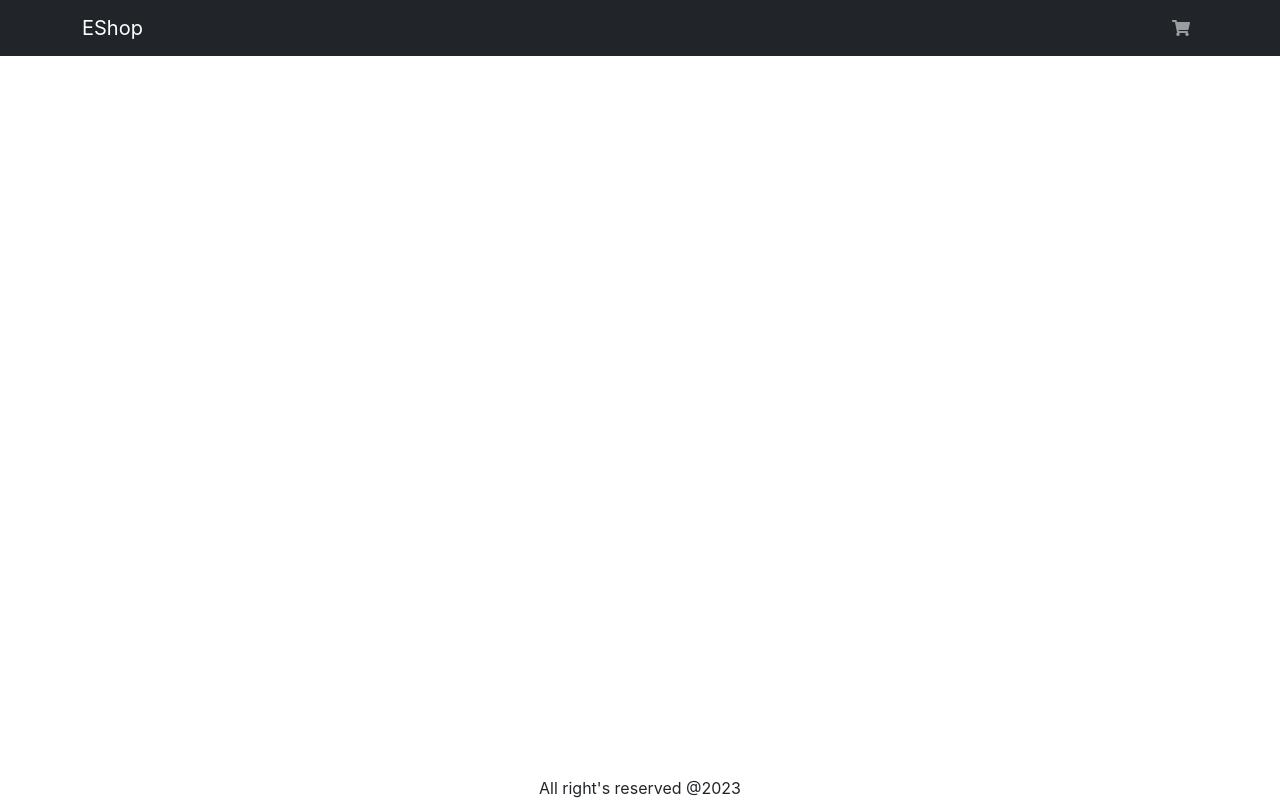
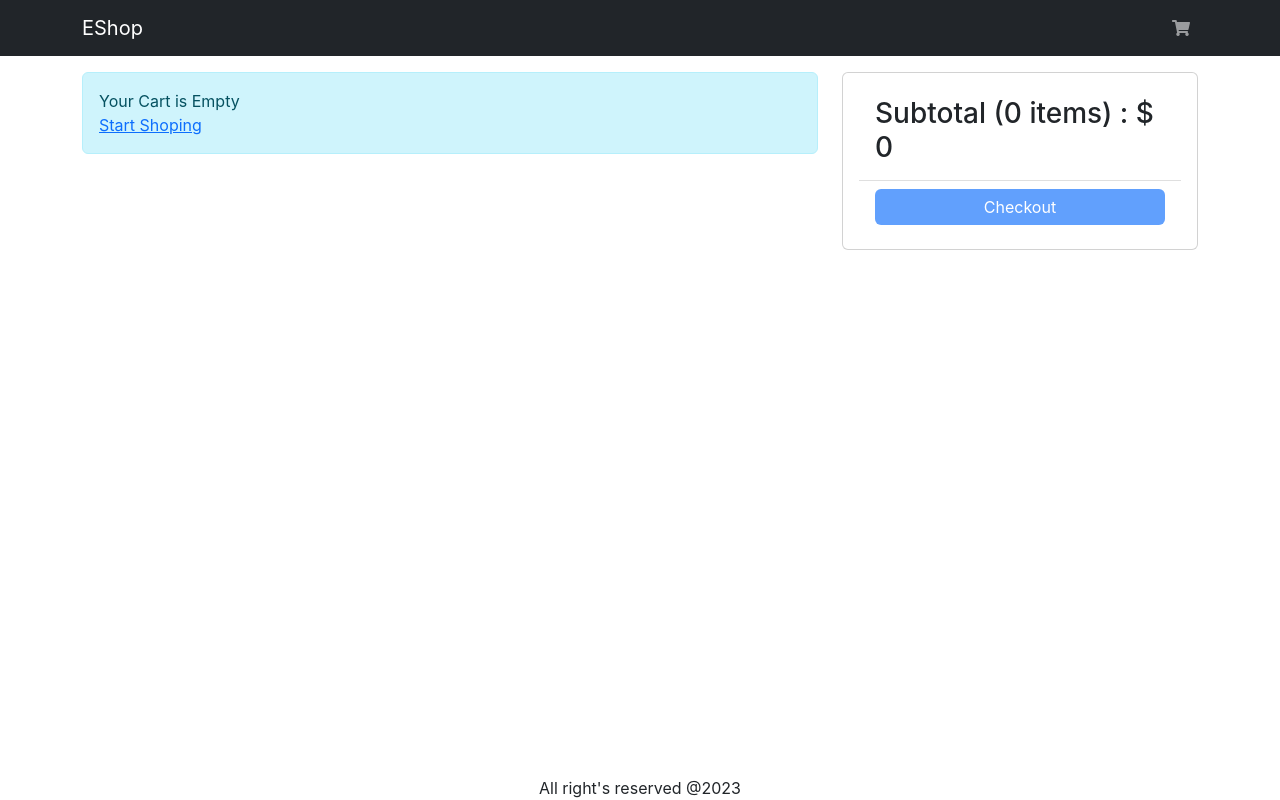
Before and after one commit to ItaySegev01/e-shop-frontend, a React (Create React App) app: page /cart in a window 1280 px wide. Built offline with nearby package versions, Linux system fonts and the light colour scheme.

Commit message:
Added the Shopping Cart

```diff
--- a/src/App.js
+++ b/src/App.js
@@ -9,6 +9,7 @@ import Nav from 'react-bootstrap/Nav';
 import { LinkContainer } from 'react-router-bootstrap';
 import { useContext } from 'react';
 import {store} from './store'
+import CartPage from './pages/CartPage';
 
 function App() {
   const {state} = useContext(store);
@@ -38,6 +39,7 @@ function App() {
             <Routes>
               <Route path="/product/:token" element={<ProductPage />} />
               <Route path="/" element={<HomePage />} />
+              <Route path="/cart" element={<CartPage />} />
             </Routes>
           </Container>
         </main>
--- a/src/Components/Product.js
+++ b/src/Components/Product.js
@@ -2,11 +2,33 @@ import { Link } from 'react-router-dom';
 import Card from 'react-bootstrap/Card';
 import Button from 'react-bootstrap/Button';
 import Rating from './Rating';
+import axios from 'axios';
+import { useContext } from 'react';
+import { store } from '../store';
 
 function Product(props) {
   const { product } = props;
+  const { state, dispatch: ctxDispatch } = useContext(store);
+  const {
+    cart: { cartItems },
+  } = state;
+
+  const addToCartHandler = async (item) => {
+    const existItem = cartItems.find((x) => x._id === product._id);
+    const quantity = existItem ? existItem.quantity + 1 : 1;
+    const { data } = await axios.get(`/api/v1/products/${item._id}`);
+    if (data.countInStock < quantity) {
+      window.alert('Sorry the Product is Out Of Stock');
+      return;
+    }
+    ctxDispatch({
+      type: 'ADD_TO_CART',
+      payload: { ...item, quantity },
+    });
+  };
+
   return (
-    <Card className="product-card">
+    <Card className="product-card h-100 d-flex align-items-stretch">
       <Link to={`/product/${product.token}`}>
         <img
           className="card-img-top"
@@ -14,7 +36,7 @@ function Product(props) {
           alt={product.title}
         ></img>
       </Link>
-      <Card.Body>
+      <Card.Body className="h-100">
         <Link to={`/product/${product.token}`}>
           <Card.Title>{product.title}</Card.Title>
         </Link>
@@ -23,7 +45,19 @@ function Product(props) {
           numReviews={product.rating.count}
         ></Rating>
         <Card.Text>{product.price} $</Card.Text>
-        <Button>Add to card</Button>
+        {product.countInStock === 0 ? (
+          <Button variant="light" dissabled = {true}>
+            Out Of Stock
+          </Button>
+        ) : (
+          <Button
+            onClick={() => {
+              addToCartHandler(product);
+            }}
+          >
+            Add to Cart
+          </Button>
+        )}
       </Card.Body>
     </Card>
   );
--- a/src/index.css
+++ b/src/index.css
@@ -15,7 +15,7 @@ code {
 .products {
   display: flex;
   flex-wrap: wrap;
-  justify-content: center;
+  justify-content: space-between;
 }
 
 .single-product {
@@ -75,3 +75,8 @@ main {
   box-shadow: 10px 10px 10px #888888 ;
   transform: scale(1.02);
 }
+
+.image-thumbnail {
+  height: 70px;
+
+}
--- a/src/pages/CartPage.js
+++ b/src/pages/CartPage.js
@@ -0,0 +1,135 @@
+import { useContext } from 'react';
+import { store } from '../store';
+import { Helmet } from 'react-helmet-async';
+import Row from 'react-bootstrap/Row';
+import Col from 'react-bootstrap/Col';
+import MessageBox from '../Components/MessageBox';
+import { Link,useNavigate  } from 'react-router-dom';
+import  ListGroup  from 'react-bootstrap/ListGroup';
+import  Card from 'react-bootstrap/Card';
+import  Button from 'react-bootstrap/Button';
+import axios from 'axios';
+
+
+function CartPage() {
+  const navigate = useNavigate();
+  const { state, dispatch: ctxDispatch } = useContext(store);
+  const {
+    cart: { cartItems },
+  } = state;
+
+  const updateCartHandler = async (item , quantity) => {
+    const {data} = await axios.get(`/api/v1/products/${item._id}`);
+    if (data.countInStock < quantity){
+        window.alert('Sorry the Product is Out Of Stock');
+        return;
+    }
+    ctxDispatch({
+        type : 'ADD_TO_CART',
+        payload: {...item, quantity},
+    });
+  }
+
+  const removeItemHandler = async (item) => {
+    ctxDispatch({
+        type : 'REMOVE_FROM_CART',
+        payload: item,
+    });
+  }
+
+  const checkoutHandler = async () => {
+    navigate('/signin?redirect=/shipping');
+  }
+
+  return (
+    <div>
+      <Helmet>
+        <title>Shoping Cart</title>
+      </Helmet>
+      <Row>
+        <Col md={8}>
+          {cartItems.length === 0 ? (
+            <MessageBox>
+              Your Cart is Empty
+              <div>
+                <Link to="/"> Start Shoping</Link>
+              </div>
+            </MessageBox>
+          ) : (
+            <ListGroup>
+              {cartItems.map((item) => (
+                <ListGroup.Item>
+                  <Row className="align-items-center">
+                    <Col md={4}>
+                      <img
+                        src={item.image}
+                        alt={item.title}
+                        className="img-fluid rounded image-thumbnai"
+                      ></img>
+                      {/* ---- */}
+                      <Link to={`/product/${item.token}`}>{item.title}</Link>
+                    </Col>
+                    <Col md={3}>
+                      <Button
+                        variant="light"
+                        disabled={item.quantity === 1}
+                        onClick={() => updateCartHandler(item, item.quantity - 1)}
+                        >
+                        <i className="fas fa-minus-circle"></i>
+                      </Button>{' '}
+                      <span>{item.quantity}</span>{' '}
+                      <Button
+                        variant="light"
+                        disabled={item.quantity === item.rating.count}
+                        onClick={() => updateCartHandler(item, item.quantity + 1)}
+                      >
+                        <i className="fas fa-plus-circle"></i>
+                      </Button>
+                    </Col>
+                    <Col md={3}>${item.price}</Col>
+                    <Col ms={2}>
+                      <Button variant="light"
+                        onClick={() => removeItemHandler(item)}
+                      >
+                        <i className="fas fa-trash"></i>
+                      </Button>
+                    </Col>
+                  </Row>
+                </ListGroup.Item>
+              ))}
+            </ListGroup>
+          )}
+        </Col>
+        <Col md={4}>
+          <Card>
+            <Card.Body>
+              <ListGroup variant="flush">
+                <ListGroup.Item>
+                  <h3>
+                    Subtotal ({cartItems.reduce((a , b) => a + b.quantity , 0)}{' '}
+                    items) : $ {cartItems.reduce((a,b) => a + b.price * b.quantity, 0)}
+                  </h3>
+                </ListGroup.Item>
+                <ListGroup.Item>
+                    <div className='d-grid'>
+                        <Button
+                         type='button'
+                         variant='primary'
+                         disabled={cartItems.length === 0}
+                         onClick= {() => checkoutHandler()}
+                         >
+                            Checkout
+                        </Button>
+                    </div>
+                </ListGroup.Item>
+              </ListGroup>
+            </Card.Body>
+          </Card>
+        </Col>
+        <Col md={12}></Col>
+      </Row>
+    </div>
+  );
+}
+
+export default CartPage;
--- a/src/pages/ProductPage.js
+++ b/src/pages/ProductPage.js
@@ -1,5 +1,5 @@
 import React, { useContext } from 'react';
-import { useParams } from 'react-router-dom';
+import { useNavigate, useParams } from 'react-router-dom';
 import { useEffect, useReducer } from 'react';
 import axios from 'axios';
 import Row from 'react-bootstrap/Row';
@@ -15,6 +15,8 @@ import MessageBox from '../Components/MessageBox';
 import { getError } from '../Utils';
 import {store} from '../store'
 
+
+
 const reducer = (state, action) => {
   switch (action.type) {
     case 'GET_REQUEST':
@@ -29,6 +31,7 @@ const reducer = (state, action) => {
 };
 
 function ProductPage() {
+  const navigate = useNavigate();
   const params = useParams();
   const { token } = params;
   const [{ loading, error, product }, dispatch] = useReducer(reducer, {
@@ -41,7 +44,7 @@ function ProductPage() {
     const getProduct = async () => {
       dispatch({ type: 'GET_REQUEST' });
       try {
-        const res = await axios.get(`/api/v1/product/token/${token}`); //try catch
+        const res = await axios.get(`/api/v1/product/token/${token}`);
         dispatch({ type: 'GET_SUCCESS', payload: res.data });
       } catch (err) {
         dispatch({ type: 'GET_FAIL', payload: getError(err) });
@@ -55,14 +58,15 @@ function ProductPage() {
   const {cart} = state;
 
   const addToCartHandler = async () => {
-    const existItem = cart.cartItems.find((x) => x._id === product._id)
+    const existItem = cart.cartItems.find((x) => x._id === product._id);
     const quantity = existItem ? existItem.quantity + 1 : 1;
     const {data} = await axios.get(`/api/v1/products/${product._id}`);
     if (data.countInStock < quantity){
       window.alert('Sorry. this product is out of stock');
       return;
     }
-    ctxDispatch({ type : 'ADD_TO_CART' ,payload: {...product, quantity : 1}})
+    ctxDispatch({ type : 'ADD_TO_CART' ,payload: {...product, quantity}});
+    navigate('/cart');
   }
 
   return (
@@ -119,12 +123,11 @@ function ProductPage() {
                       </Col>
                     </Row>
                   </ListGroup.Item>
-
                   {product.countInStock > 0 && (
                     <ListGroup.Item>
                       <div className="d-grid">
                         <Button
-                          onClick={addToCartHandler}
+                          onClick={() => addToCartHandler()}
                           variant="primary">
                           Add to Cart
                         </Button>
--- a/src/store.js
+++ b/src/store.js
@@ -4,29 +4,39 @@ export const store = createContext();
 
 const initialState = {
   cart: {
-    cartItems: [],
+    cartItems: localStorage.getItem('cartItems')
+      ? JSON.parse(localStorage.getItem('cartItems'))
+      : [],
   },
 };
 
 const reducer = (state, action) => {
   switch (action.type) {
-    case 'ADD_TO_CART':
+    case 'ADD_TO_CART': {
       const newItem = action.payload;
       const existingItem = state.cart.cartItems.find(
-        (item) => item.id === newItem.id
+        (item) => item._id === newItem._id
       );
       const cartItems = existingItem
-       ? state.cart.cartItems.map((item) =>
-        item._id = existingItem._id ? newItem : item
-       )
-       : [...state.cart.cartItems,newItem];
-       //localStorage.setItem('cartItem', JSON.stringify(cartItem));
-         return {...state, cart : {...state.cart, cartItems}}
-       default:
-        return state;
-      };
+        ? state.cart.cartItems.map((item) =>
+            item._id === existingItem._id ? newItem : item
+          )
+        : [...state.cart.cartItems, newItem];
+      localStorage.setItem('cartItems', JSON.stringify(cartItems));
+      return { ...state, cart: { ...state.cart, cartItems } };
+    }
+    case 'REMOVE_FROM_CART': {
+      const cartItems = state.cart.cartItems.filter(
+        (item) => item._id !== action.payload._id
+      );
+      localStorage.setItem('cartItems', JSON.stringify(cartItems));
+      return { ...state, cart: { ...state.cart, cartItems } };
+    }
+    default: {
+      return state;
+    }
+  }
 };
-
 
 export function StoreProvider(props) {
   const [state, dispatch] = useReducer(reducer, initialState);
```
